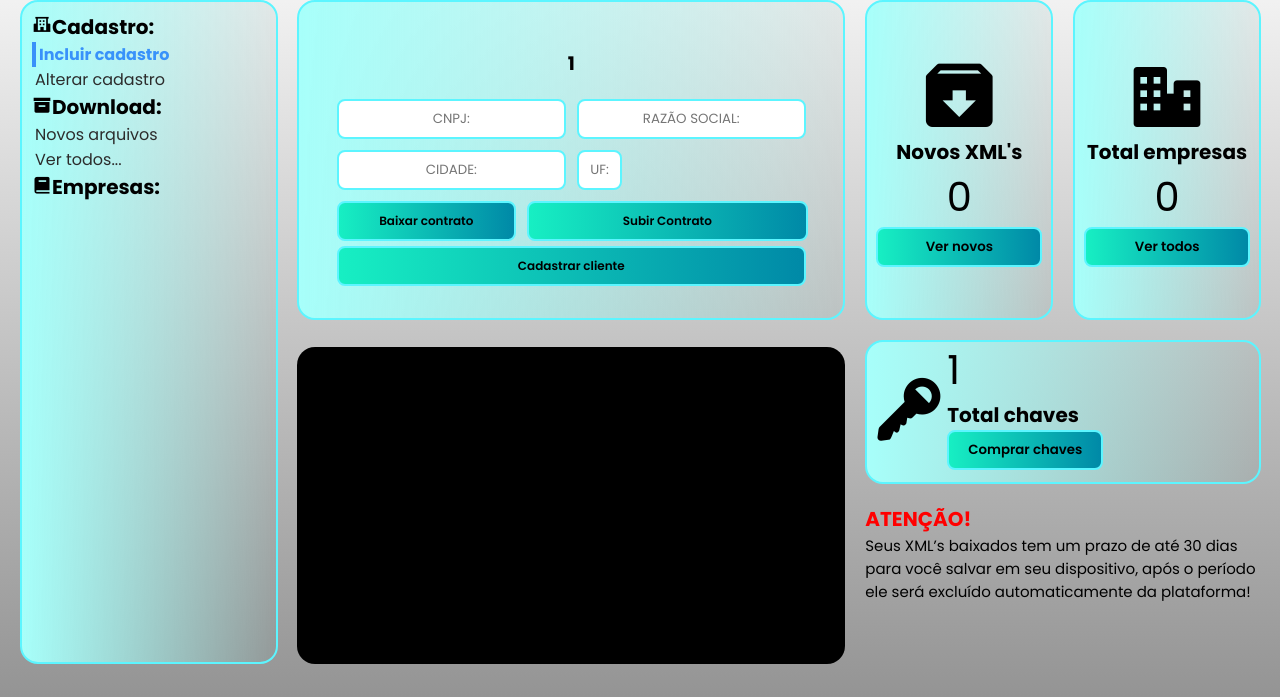
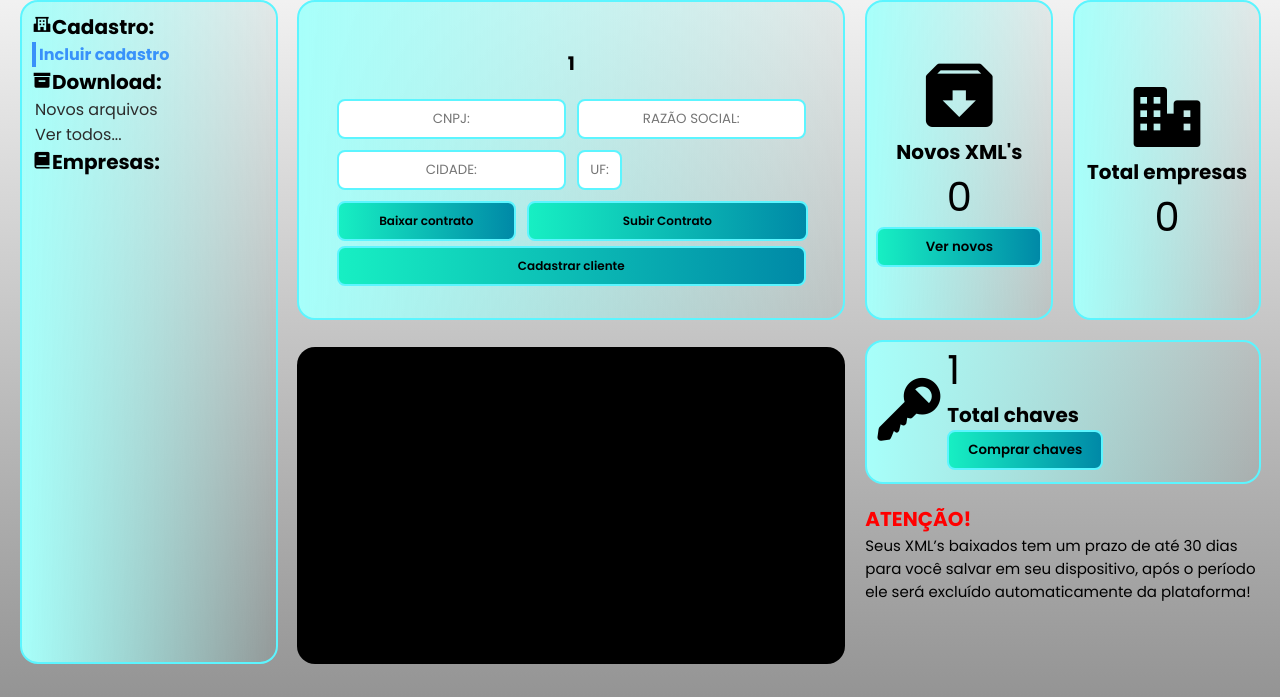
Before and after one commit to MatheusKojiUemotoFernandes/Docpower, a PHP site: page /painel/index.php in a window 1280 px wide. Shown: the part 103-800 px from the top of the page. Run offline with PHP 8.4, Linux system fonts and the light colour scheme; the visitor is signed in with stand-in values (Sample User, id 1); data that the repository does not hold is empty.

Commit message:
Esconder botões

```diff
--- a/DOCPOWER/empresa/index.php
+++ b/DOCPOWER/empresa/index.php
@@ -48,7 +48,7 @@ $_SESSION['cnpj'] = $cnpj;
                 <div class="opcoes">
                     <h3><i class='bx bxs-school'></i>Cadastro:</h3>
                     <a href="../painel/index.php">Incluir cadastro</a>
-                    <a>Alterar cadastro</a>
+                    <!-- <a>Alterar cadastro</a> -->
                     <h3><i class='bx bxs-box'></i>Download:</h3>
                     <a>Novos arquivos</a>
                     <a>Ver todos...</a>
@@ -186,7 +186,7 @@ $_SESSION['cnpj'] = $cnpj;
                         <?php
                             echo '<p>'.$_SESSION['num_empresas'].'</p>';
                         ?>
-                        <button type="button">Ver todos</button>
+                        <!-- <button type="button">Ver todos</button> -->
                     </div>
                 </div>
 
--- a/DOCPOWER/painel/index.php
+++ b/DOCPOWER/painel/index.php
@@ -41,7 +41,7 @@ if(!isset($_SESSION['sucesso_login'])) {
                 <div class="opcoes">
                     <h3><i class='bx bxs-school'></i>Cadastro:</h3>
                     <a class='opcoes-ativa'>Incluir cadastro</a>
-                    <a>Alterar cadastro</a>
+                    <!-- <a>Alterar cadastro</a> -->
                     <h3><i class='bx bxs-box'></i>Download:</h3>
                     <a>Novos arquivos</a>
                     <a>Ver todos...</a>
@@ -168,7 +168,7 @@ if(!isset($_SESSION['sucesso_login'])) {
                             <?php
                                 echo '<p>'.$_SESSION['num_empresas'].'</p>';
                             ?>
-                        <button type="button">Ver todos</button>
+                        <!-- <button type="button">Ver todos</button> -->
                     </div>
                 </div>
 
```
